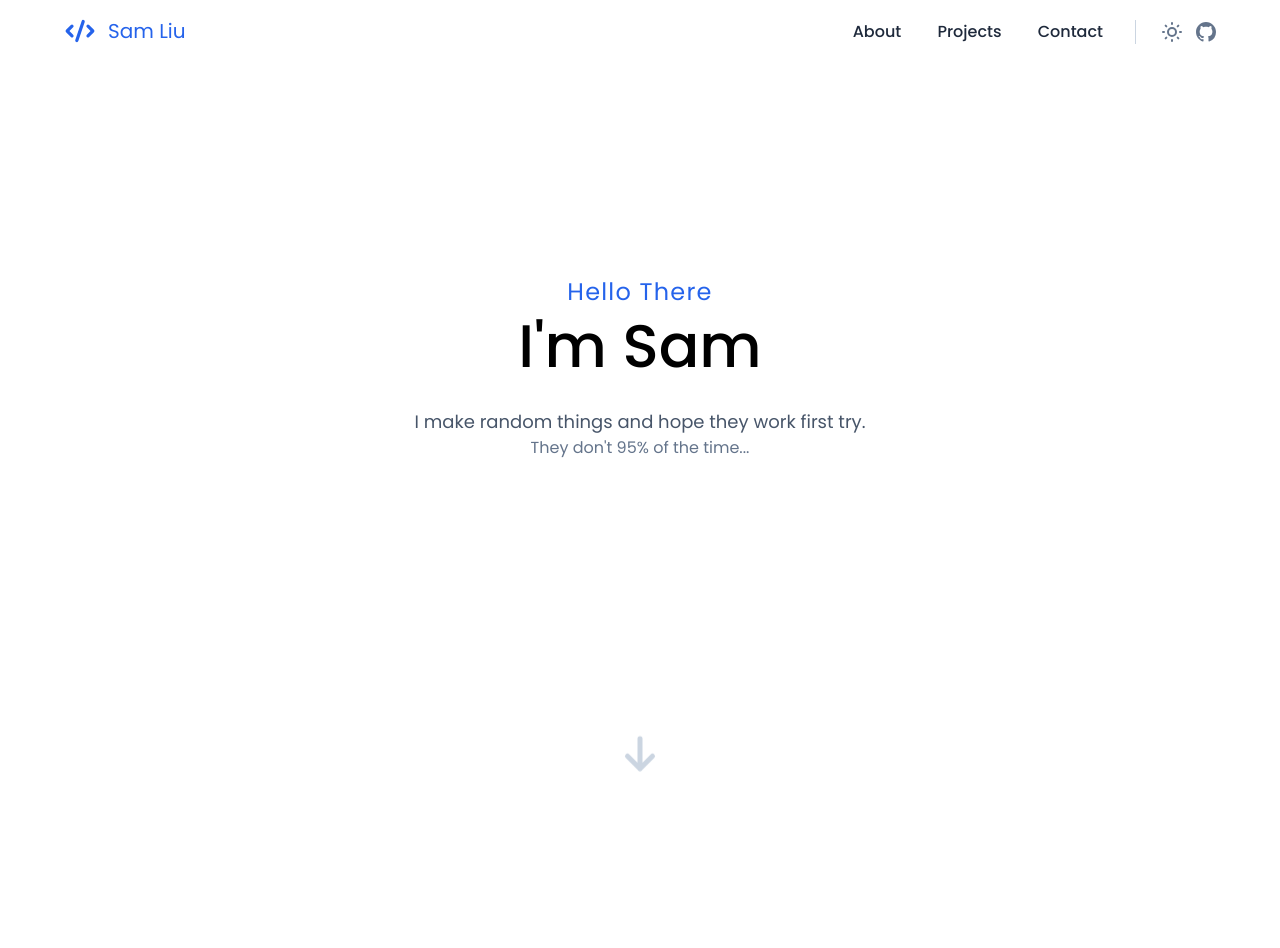
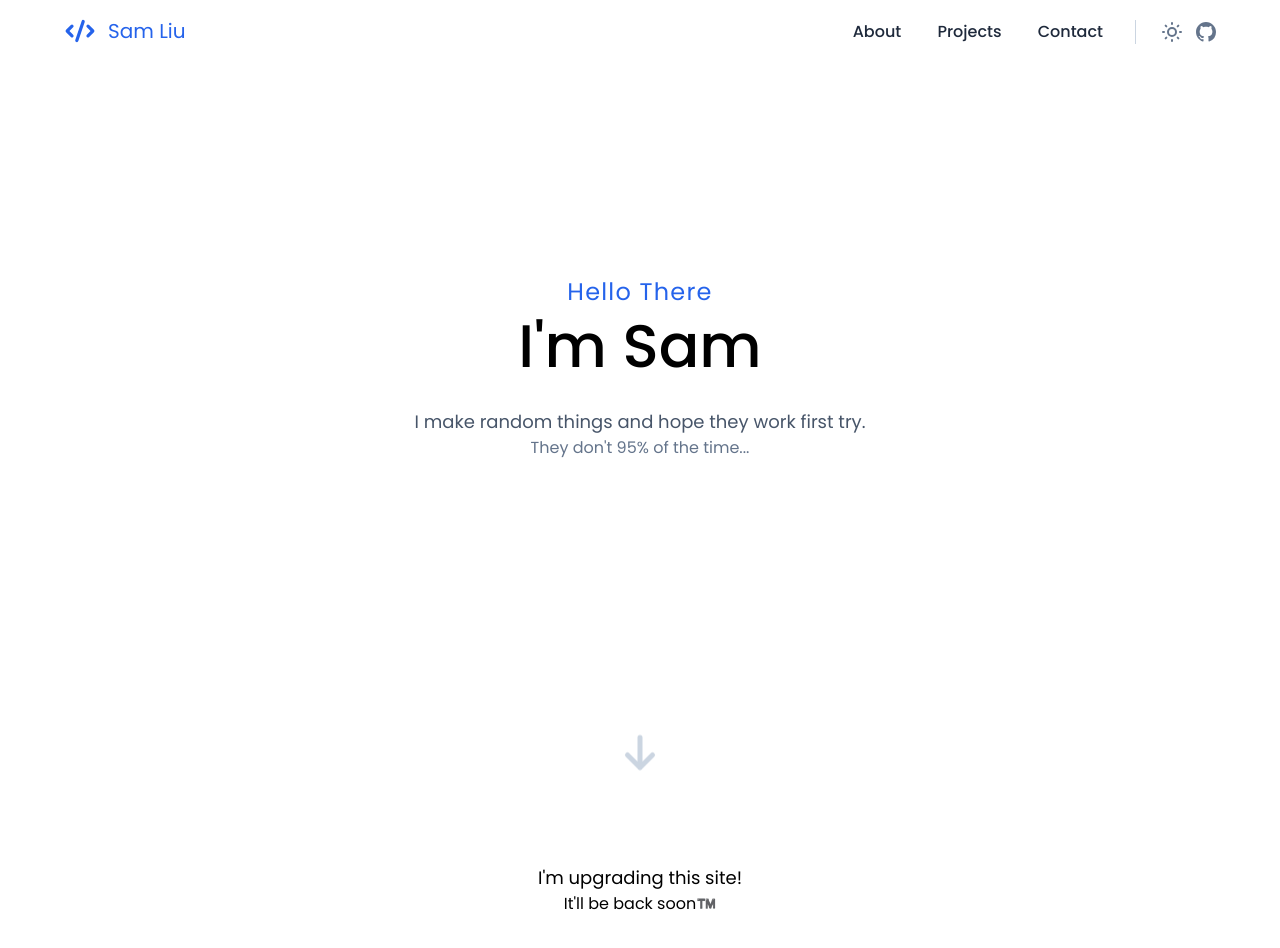
Before and after one commit to samdev-7/website, a SvelteKit app: page / in a window 1280 px wide. Shown: the top 948 px of the page. Built offline with nearby package versions, Linux system fonts and the light colour scheme.

Commit message:
Add soon text

```diff
--- a/src/routes/+page.svelte
+++ b/src/routes/+page.svelte
@@ -49,4 +49,8 @@
 
 <!-- About Section -->
 <a id="about" class="h-0"> </a>
-<div class="py-16" />
+
+<div class="py-16">
+	<p class="text-lg text-center">I'm upgrading this site!</p>
+	<p class="text-center">It'll be back soon™️</p>
+</div>
```
